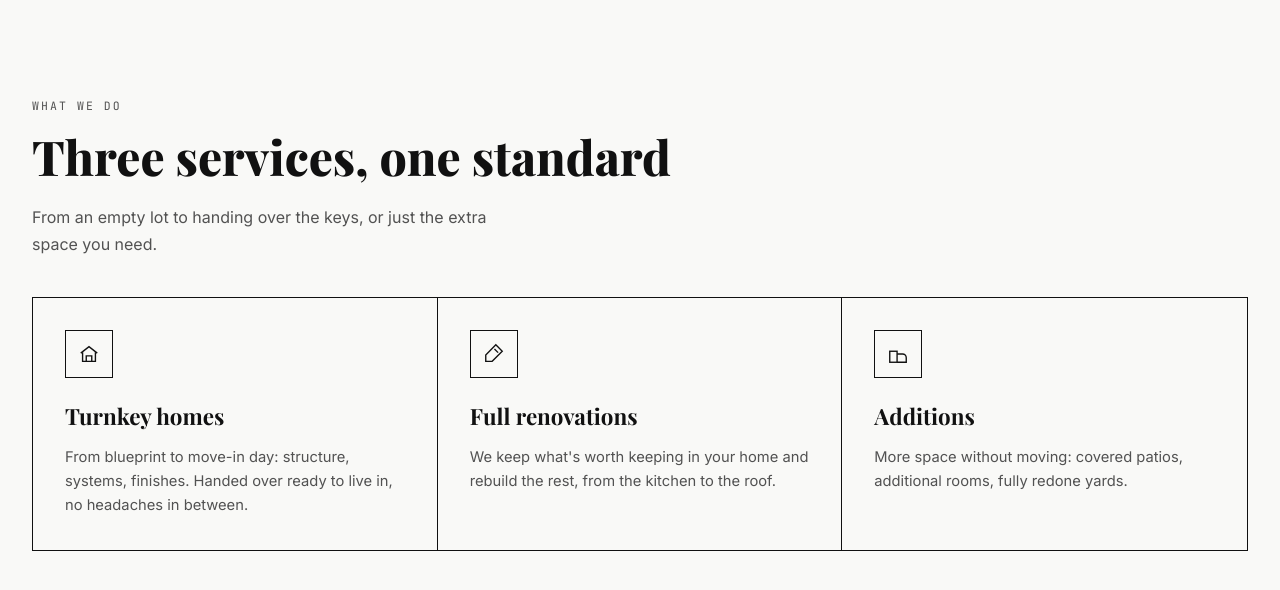
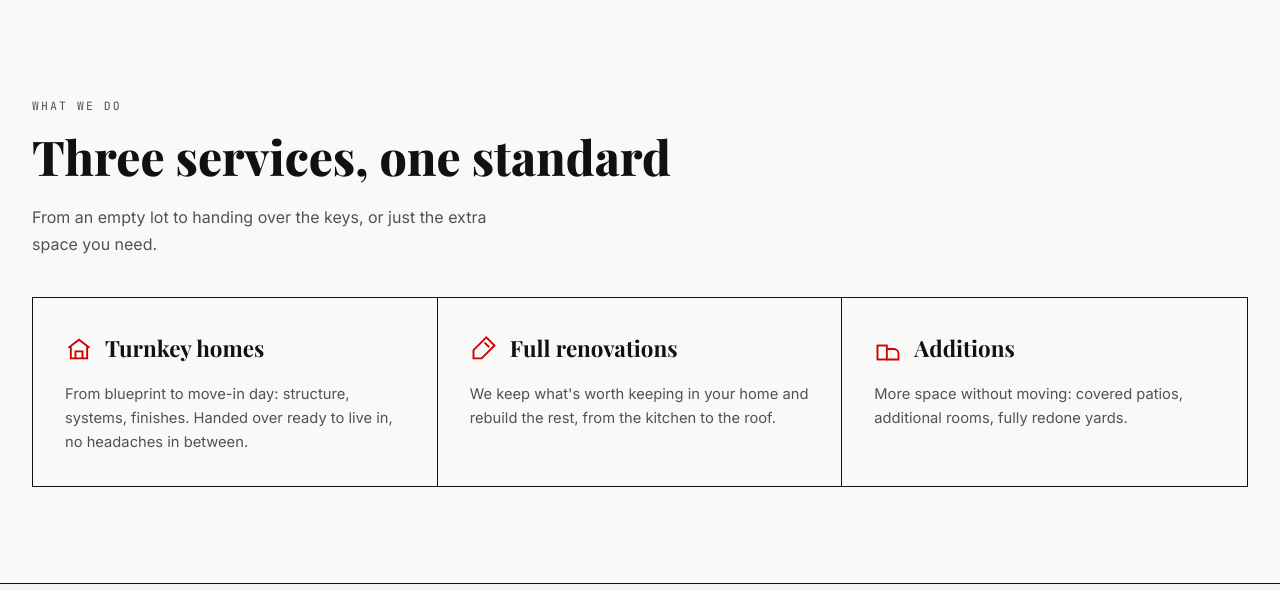
Before and after one commit to AlexandraMoldovan95/halvorsen-reyes-builders, a plain HTML site: page index.html in a window 1280 px wide. Shown: the part 805-1395 px from the top of the page. Drawn offline with nearby package versions, Linux system fonts and the light colour scheme.

Commit message:
services: the icon sits on the title's line, in red, without a box
The three service cards had a 48 px boxed icon above each title, the card
shape AI site generators use everywhere. The icon (28 px, accent red,
5.6:1 on the page background) now sits beside the title and the text
runs under both; the titles stay aligned across the three cards.
DESIGN.md section 10 describes it. deploy/ copy matches.

Co-Authored-By: Claude Opus 5.5 <noreply@anthropic.com>

```diff
--- a/deploy/styles.css
+++ b/deploy/styles.css
@@ -365,25 +365,24 @@ section { position: relative; }
 @media (min-width: 768px) {
   .services-grid { grid-template-columns: repeat(3, 1fr); }
 }
+/* The icon sits on the title's line, in red, without a box; the text runs under both. */
 .service-card {
   padding: 2rem;
   border-bottom: 1px solid var(--ink);
+  display: grid;
+  grid-template-columns: auto minmax(0, 1fr);
+  column-gap: 0.75rem;
+  align-items: center;
+  align-content: start;
 }
 @media (min-width: 768px) {
   .service-card { border-bottom: none; border-right: 1px solid var(--ink); }
   .service-card:last-child { border-right: none; }
 }
-.service-icon {
-  width: 48px; height: 48px;
-  border: 1px solid var(--ink);
-  display: flex; align-items: center; justify-content: center;
-  margin-bottom: 1.25rem;
-  transition: background 0.2s ease-out, color 0.2s ease-out;
-}
-.service-card:hover .service-icon { background: var(--ink); color: var(--bg); }
-.service-icon svg { width: 22px; height: 22px; stroke: currentColor; fill: none; stroke-width: 1.5; }
-.service-card h3 { font-size: 1.4rem; margin-bottom: 0.6rem; }
-.service-card p { font-family: var(--font-ui); font-size: 0.92rem; color: var(--neutral-600); margin-bottom: 0; }
+.service-icon { display: flex; color: var(--accent); }
+.service-icon svg { width: 28px; height: 28px; stroke: currentColor; fill: none; stroke-width: 1.6; }
+.service-card h3 { font-size: 1.4rem; margin: 0; }
+.service-card p { grid-column: 1 / -1; margin-top: 0.9rem; font-family: var(--font-ui); font-size: 0.92rem; color: var(--neutral-600); margin-bottom: 0; }
 
 /* ===== Portfolio ===== */
 .portfolio {
--- a/styles.css
+++ b/styles.css
@@ -365,25 +365,24 @@ section { position: relative; }
 @media (min-width: 768px) {
   .services-grid { grid-template-columns: repeat(3, 1fr); }
 }
+/* The icon sits on the title's line, in red, without a box; the text runs under both. */
 .service-card {
   padding: 2rem;
   border-bottom: 1px solid var(--ink);
+  display: grid;
+  grid-template-columns: auto minmax(0, 1fr);
+  column-gap: 0.75rem;
+  align-items: center;
+  align-content: start;
 }
 @media (min-width: 768px) {
   .service-card { border-bottom: none; border-right: 1px solid var(--ink); }
   .service-card:last-child { border-right: none; }
 }
-.service-icon {
-  width: 48px; height: 48px;
-  border: 1px solid var(--ink);
-  display: flex; align-items: center; justify-content: center;
-  margin-bottom: 1.25rem;
-  transition: background 0.2s ease-out, color 0.2s ease-out;
-}
-.service-card:hover .service-icon { background: var(--ink); color: var(--bg); }
-.service-icon svg { width: 22px; height: 22px; stroke: currentColor; fill: none; stroke-width: 1.5; }
-.service-card h3 { font-size: 1.4rem; margin-bottom: 0.6rem; }
-.service-card p { font-family: var(--font-ui); font-size: 0.92rem; color: var(--neutral-600); margin-bottom: 0; }
+.service-icon { display: flex; color: var(--accent); }
+.service-icon svg { width: 28px; height: 28px; stroke: currentColor; fill: none; stroke-width: 1.6; }
+.service-card h3 { font-size: 1.4rem; margin: 0; }
+.service-card p { grid-column: 1 / -1; margin-top: 0.9rem; font-family: var(--font-ui); font-size: 0.92rem; color: var(--neutral-600); margin-bottom: 0; }
 
 /* ===== Portfolio ===== */
 .portfolio {
```
Also changed, not shown: 1 other file.
